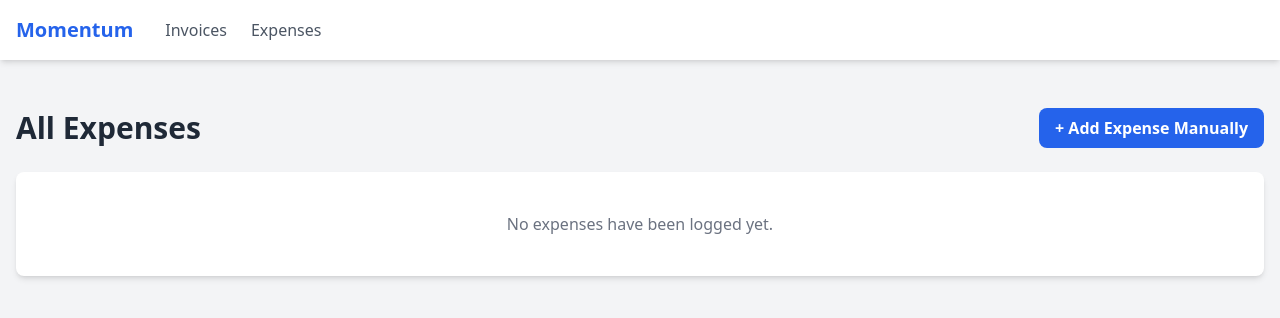
After one commit to Tilooo/momentum, a Django app: page /expenses/ in a window 1280 px wide. The commit adds this page. Shown: the top 318 px of the page. Run offline with Django 5.2, Linux system fonts and the light colour scheme; data that the repository does not hold is empty; some libraries are stand-ins or nearby versions.

Commit message:
13. Full CRUD for Expenses.

```diff
--- a/core/templates/core/base.html
+++ b/core/templates/core/base.html
@@ -15,7 +15,7 @@
     <nav class="bg-white shadow-md p-4">
         <div class="container mx-auto flex justify-between items-center">
 
-            <!-- Brand and main navigation (at left side) -->
+            <!-- brand and main navigation -->
             <div class="flex items-center space-x-8">
                 <a href="/" class="text-xl font-bold text-blue-600">Momentum</a>
 
@@ -24,7 +24,7 @@
                         <a href="{% url 'invoice-list' %}" class="text-gray-600 hover:text-blue-600 font-medium">Invoices</a>
                     </li>
                     <li>
-                        <a href="{% url 'expense-inbox' %}" class="text-gray-600 hover:text-blue-600 font-medium">Expense Inbox</a>
+                        <a href="{% url 'expense-list' %}" class="text-gray-600 hover:text-blue-600 font-medium">Expenses</a>
                     </li>
                 </ul>
             </div>
--- /dev/null
+++ b/core/templates/core/expense_list.html
@@ -0,0 +1,27 @@
+{% extends 'core/base.html' %}
+{% load humanize %}
+
+{% block content %}
+<div class="flex justify-between items-center mb-6">
+    <h1 class="text-3xl font-bold">All Expenses</h1>
+    <button
+        hx-get="{% url 'expense-create' %}"
+        hx-target="#expense-form-container"
+        hx-swap="innerHTML"
+        class="bg-blue-600 text-white font-bold py-2 px-4 rounded-lg hover:bg-blue-700">
+        + Add Expense Manually
+    </button>
+</div>
+
+<div id="expense-form-container" class="mb-6"></div>
+
+<div id="expense-list" class="bg-white shadow-md rounded-lg">
+    <ul id="expense-list-ul" class="space-y-4 p-6">
+        {% for expense in expenses %}
+            {% include 'core/partials/expense_item.html' %}
+        {% empty %}
+            <li class="text-center text-gray-500 py-4">No expenses have been logged yet.</li>
+        {% endfor %}
+    </ul>
+</div>
+{% endblock %}
--- a/core/urls.py
+++ b/core/urls.py
@@ -4,21 +4,25 @@ from django.urls import path
 from . import views
 
 urlpatterns = [
-    # C(R)UD: Create
     path('', views.invoice_list, name='invoice-list'),
     path('invoices/create/', views.invoice_create, name='invoice-create'),
     path('invoices/store/', views.invoice_store, name='invoice-store'),
-
-    # CR(U)D: Update
     path('invoices/<int:pk>/edit/', views.invoice_edit, name='invoice-edit'),
     path('invoices/<int:pk>/update/', views.invoice_update, name='invoice-update'),
+    path('invoices/<int:pk>/delete/', views.invoice_delete, name='invoice-delete'),
+    path('invoices/<int:pk>/', views.invoice_detail, name='invoice-detail'),
+    path('invoices/clear/', views.clear_form, name='clear-form'),
 
-    # CRU(D): Delete
-    path('invoices/<int:pk>/delete/', views.invoice_delete, name='invoice-delete'),
-
-    # Helper URLs
-    path('invoices/clear/', views.clear_form, name='clear-form'),
-    path('invoices/<int:pk>/', views.invoice_detail, name='invoice-detail'),
+    # expense urls
+    path('expenses/', views.expense_list, name='expense-list'),
     path('expenses/inbox/', views.expense_inbox, name='expense-inbox'),
     path('expenses/parse/', views.parse_receipt, name='parse-receipt'),
+
+    # expense CRUD urls
+    path('expenses/create/', views.expense_create, name='expense-create'),
+    path('expenses/store/', views.expense_store, name='expense-store'),
+    path('expenses/<int:pk>/edit/', views.expense_edit, name='expense-edit'),
+    path('expenses/<int:pk>/update/', views.expense_update, name='expense-update'),
+    path('expenses/<int:pk>/delete/', views.expense_delete, name='expense-delete'),
+    path('expenses/<int:pk>/', views.expense_detail, name='expense-detail'),
 ]
--- a/core/views.py
+++ b/core/views.py
@@ -4,98 +4,26 @@ import re
 import random
 from decimal import Decimal
 
-from django.contrib import messages
 from django.db.models import Sum
 from django.shortcuts import render, get_object_or_404, redirect
 from django.http import HttpResponse
 from django.utils.timezone import now
 
 from .models import Invoice, Client, Expense
-from .forms import InvoiceForm
+from .forms import InvoiceForm, ExpenseForm
 
 
+# invoice views
 def invoice_list(request):
-    """
-    Fetches all invoices and calculates financial totals for the dashboard.
-    """
     invoices = Invoice.objects.all()
-
-    # total income from all PAID invoices calculated
     paid_invoices_total = Invoice.objects.filter(status='PAID').aggregate(total=Sum('amount'))
     total_income = paid_invoices_total['total'] or Decimal('0.00')
-
-    # total outstanding from all SENT invoices calculated
     sent_invoices_total = Invoice.objects.filter(status='SENT').aggregate(total=Sum('amount'))
     total_outstanding = sent_invoices_total['total'] or Decimal('0.00')
-
-    # tax rate as a Decimal
     TAX_RATE = Decimal('0.25')
     tax_pool = total_income * TAX_RATE
-
-    context = {
-        'invoices': invoices,
-        'total_income': total_income,
-        'total_outstanding': total_outstanding,
-        'tax_pool': tax_pool,
-    }
+    context = {'invoices': invoices, 'total_income': total_income, 'total_outstanding': total_outstanding, 'tax_pool': tax_pool}
     return render(request, 'core/invoice_list.html', context)
-
-
-
-def invoice_create(request):
-    form = InvoiceForm()
-    return render(request, 'core/partials/invoice_create_form.html', {'form': form})
-
-
-def invoice_store(request):
-    if request.method == 'POST':
-        form = InvoiceForm(request.POST)
-        if form.is_valid():
-            invoice = form.save(commit=False)
-            invoice.invoice_number = f'INV-{random.randint(1000, 9999)}'
-            invoice.save()
-            new_item_html = render(request, 'core/partials/invoice_item.html', {'invoice': invoice}).content.decode()
-            clear_form_html = '<div id="invoice-form-container" hx-swap-oob="true"></div>'
-            remove_empty_message_html = '<li id="empty-message" hx-swap-oob="true"></li>'
-            return HttpResponse(new_item_html + clear_form_html + remove_empty_message_html)
-        else:
-            return render(request, 'core/partials/invoice_create_form.html', {'form': form})
-    return HttpResponse("Invalid request method.", status=405)
-
-
-def invoice_edit(request, pk):
-    invoice = get_object_or_404(Invoice, pk=pk)
-    form = InvoiceForm(instance=invoice)
-    return render(request, 'core/partials/invoice_edit_form.html', {'form': form, 'invoice': invoice})
-
-
-def invoice_update(request, pk):
-    invoice = get_object_or_404(Invoice, pk=pk)
-    if request.method == 'POST':
-        form = InvoiceForm(request.POST, instance=invoice)
-        if form.is_valid():
-            form.save()
-            return render(request, 'core/partials/invoice_item.html', {'invoice': invoice})
-        else:
-            return render(request, 'core/partials/invoice_edit_form.html', {'form': form, 'invoice': invoice})
-    return HttpResponse("Invalid request method.", status=405)
-
-
-def invoice_delete(request, pk):
-    invoice = get_object_or_404(Invoice, pk=pk)
-    if request.method == 'DELETE':
-        invoice.delete()
-        return HttpResponse("")
-    return HttpResponse(status=405)
-
-
-def invoice_detail(request, pk):
-    invoice = get_object_or_404(Invoice, pk=pk)
-    return render(request, 'core/partials/invoice_item.html', {'invoice': invoice})
-
-
-def clear_form(request):
-    return HttpResponse("")
 
 def invoice_create(request):
     form = InvoiceForm()
@@ -146,46 +74,78 @@ def invoice_detail(request, pk):
 def clear_form(request):
     return HttpResponse("")
 
+# expense views
+
+def expense_list(request):
+    expenses = Expense.objects.all()
+    return render(request, 'core/expense_list.html', {'expenses': expenses})
 
 def expense_inbox(request):
-    expenses = Expense.objects.all()[:5] # to get the 5 most recent expenses
-    context = {
-        'expenses': expenses
-    }
-    return render(request, 'core/expense_inbox.html', context)
-
+    expenses = Expense.objects.all()[:5]
+    return render(request, 'core/expense_inbox.html', {'expenses': expenses})
 
 def parse_receipt(request):
     if request.method == 'POST':
         receipt_text = request.POST.get('receipt_text', '').lower()
-
         amount = None
         title = "Unknown Expense"
-
-        amount_match = re.search(r'total[\s:]*\$?(\d+\.\d{2})', receipt_text)  # to find an amount
+        amount_match = re.search(r'total[\s:]*\$?(\d+\.\d{2})', receipt_text)
         if not amount_match:
             amount_match = re.search(r'\$?(\d+\.\d{2})', receipt_text)
-
         if amount_match:
             amount = Decimal(amount_match.group(1))
-
-        # to identify the vendor
         if 'uber' in receipt_text:
             title = 'Uber Ride'
         elif 'amazon' in receipt_text:
             title = 'Amazon Purchase'
         elif 'google' in receipt_text:
             title = 'Google Service'
+        if amount:
+            Expense.objects.create(title=title, amount=amount, expense_date=now().date())
+        return redirect('expense-inbox')
+    return redirect('expense-inbox')
 
-        if amount:
-            # If amount is found, to create the expense
-            Expense.objects.create(
-                title=title,
-                amount=amount,
-                expense_date=now().date()
-            )
-            messages.success(request, f"Successfully created expense: {title} for ${amount}")
+# expense CRUD views
+
+def expense_create(request):
+    form = ExpenseForm()
+    return render(request, 'core/partials/expense_create_form.html', {'form': form})
+
+def expense_store(request):
+    if request.method == 'POST':
+        form = ExpenseForm(request.POST)
+        if form.is_valid():
+            expense = form.save()
+            new_item_html = render(request, 'core/partials/expense_item.html', {'expense': expense}).content.decode()
+            clear_form_html = '<div id="expense-form-container" hx-swap-oob="true"></div>'
+            return HttpResponse(new_item_html + clear_form_html)
         else:
-            messages.error(request, "Could not find a valid total amount in the receipt text.")
+            return render(request, 'core/partials/expense_create_form.html', {'form': form})
+    return HttpResponse("Invalid request method.", status=405)
 
-    return redirect('expense-inbox')
+def expense_edit(request, pk):
+    expense = get_object_or_404(Expense, pk=pk)
+    form = ExpenseForm(instance=expense)
+    return render(request, 'core/partials/expense_edit_form.html', {'form': form, 'expense': expense})
+
+def expense_update(request, pk):
+    expense = get_object_or_404(Expense, pk=pk)
+    if request.method == 'POST':
+        form = ExpenseForm(request.POST, instance=expense)
+        if form.is_valid():
+            form.save()
+            return render(request, 'core/partials/expense_item.html', {'expense': expense})
+        else:
+            return render(request, 'core/partials/expense_edit_form.html', {'form': form, 'expense': expense})
+    return HttpResponse("Invalid request method.", status=405)
+
+def expense_delete(request, pk):
+    expense = get_object_or_404(Expense, pk=pk)
+    if request.method == 'DELETE':
+        expense.delete()
+        return HttpResponse("")
+    return HttpResponse(status=405)
+
+def expense_detail(request, pk):
+    expense = get_object_or_404(Expense, pk=pk)
+    return render(request, 'core/partials/expense_item.html', {'expense': expense})
```
Also changed, not shown: core/forms.py (+16 -5 lines), core/templates/core/partials/expense_create_form.html (added, +19 -0 lines), core/templates/core/partials/expense_edit_form.html (added, +21 -0 lines), core/templates/core/partials/expense_item.html (added, +17 -0 lines).
